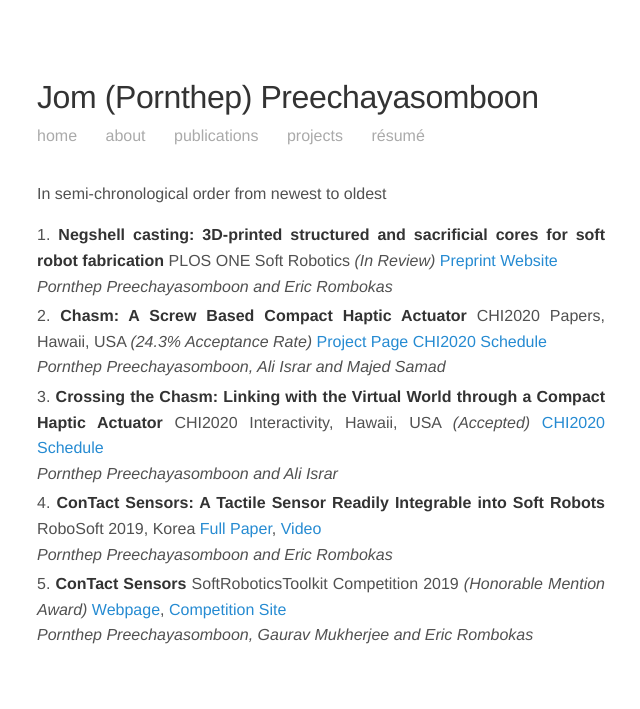
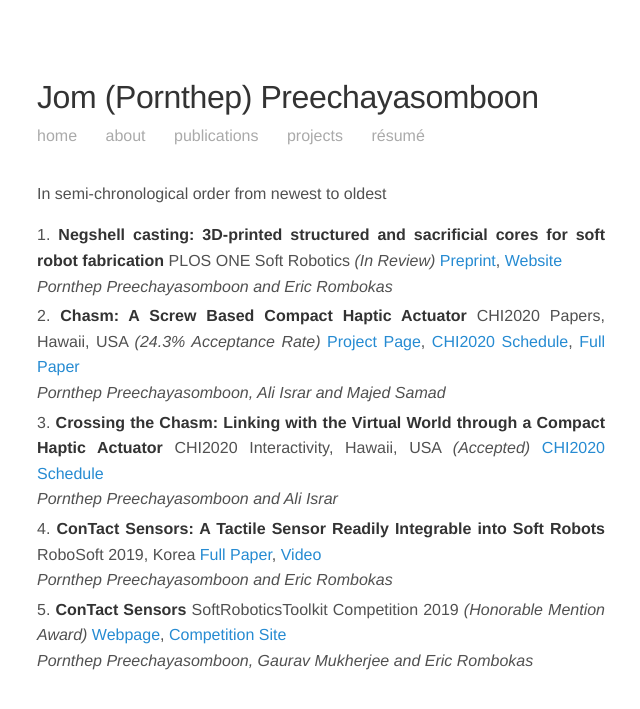
Before and after one commit to prnthp/prnthp.github.io, a Jekyll site: the page built from publications.md, in a window 1280 px wide. Shown: the top 709 px of the page, without its empty margins (319-959 px from the left). Built offline with Jekyll 4.4.1, drawn with Linux system fonts in a browser that asks for light colours.

Commit message:
Update Chasm link

```diff
--- a/index.html
+++ b/index.html
@@ -36,7 +36,8 @@ layout: default
   <p>
     <i>Shameless attempt to get your attention.</i> Check out <a href="/projects">my projects</a>!
     <a href="https://doi.org/10.1145/3313831.3376512"><img src="/images/chasmPromo.png" /></a>
-    <br><i>(Publication available after <a href="https://chi2020.acm.org/">CHI2020</a>, April 25-30 2020)</i>
+    <br><i>(Video available after <a href="https://chi2020.acm.org/">CHI2020</a>, April 25-30 2020)</i>
+    <br><a href="https://research.fb.com/publications/chasm-a-screw-based-expressive-compact-haptic-actuator/" target="_blank">Full Paper</a>
     <br>
     <a href="//negshell.github.io"><img src="//negshell.github.io/images/tripodHeroText.jpg" /></a>
     <br>
--- a/publications.md
+++ b/publications.md
@@ -4,9 +4,9 @@ permalink: /publications/
 ---
 
 In semi-chronological order from newest to oldest
-1. **Negshell casting: 3D-printed structured and sacrificial cores for soft robot fabrication** PLOS ONE Soft Robotics *(In Review)* [Preprint](//engrxiv.org/jph63/) [Website](//negshell.github.io/)
+1. **Negshell casting: 3D-printed structured and sacrificial cores for soft robot fabrication** PLOS ONE Soft Robotics *(In Review)* [Preprint](//engrxiv.org/jph63/), [Website](//negshell.github.io/)
   <br> *Pornthep Preechayasomboon and Eric Rombokas*
-1. **Chasm: A Screw Based Compact Haptic Actuator** CHI2020 Papers, Hawaii, USA *(24.3% Acceptance Rate)* [Project Page](/projects) [CHI2020 Schedule](//programs.sigchi.org/chi/2020/program/content/31889)
+1. **Chasm: A Screw Based Compact Haptic Actuator** CHI2020 Papers, Hawaii, USA *(24.3% Acceptance Rate)* [Project Page](/projects), [CHI2020 Schedule](//programs.sigchi.org/chi/2020/program/content/31889), [Full Paper](https://research.fb.com/wp-content/uploads/2020/02/Chasm-A-Screw-Based-Expressive-Compact-Haptic-Actuator.pdf?)
   <br> *Pornthep Preechayasomboon, Ali Israr and Majed Samad*
 1. **Crossing the Chasm: Linking with the Virtual World through a Compact Haptic Actuator** CHI2020 Interactivity, Hawaii, USA *(Accepted)* [CHI2020 Schedule](//programs.sigchi.org/chi/2020/program/content/35838)
   <br> *Pornthep Preechayasomboon and Ali Israr*
```
Also changed, not shown: projects.md (+2 -0 lines).
